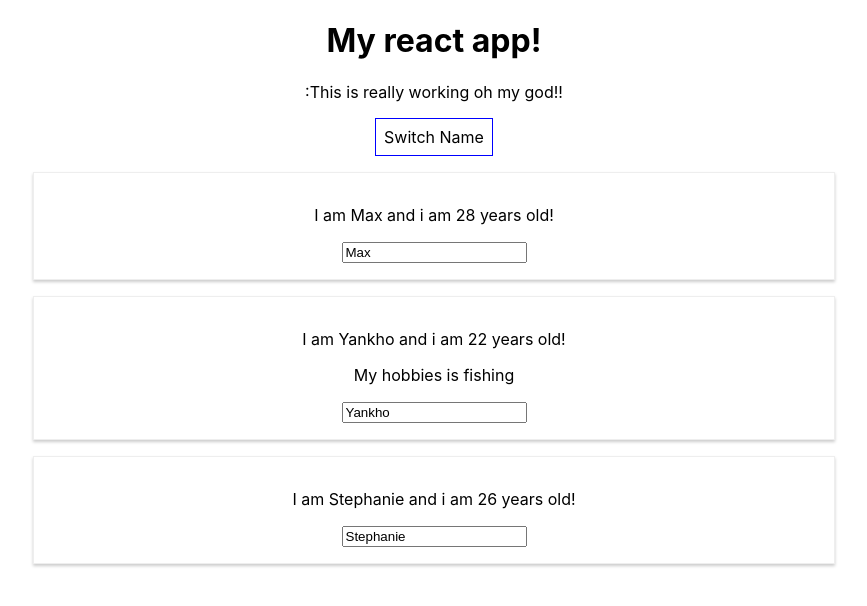
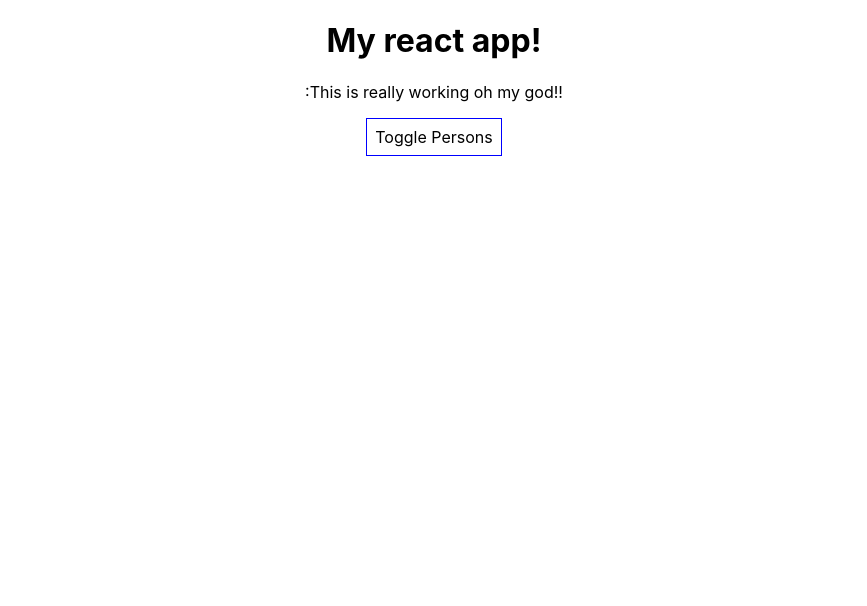
Before and after one commit to Mayankho/React-Practice, a React (Create React App) app in the folder burger-builder/: page / in a window 1280 px wide. Shown: the top 606 px of the page, without its empty margins (206-1073 px from the left). Built offline with nearby package versions, Linux system fonts and the light colour scheme.

Commit message:
Updated app routing to use map

```diff
--- a/burger-builder/src/App.js
+++ b/burger-builder/src/App.js
@@ -5,50 +5,74 @@ import Person from './Person/Person';
 class App extends Component {
   state = {
     persons: [
-      {name: 'Max', age: 28},
-      {name: 'Yankho', age: 22},
-      {name: 'Stephanie', age: 26}
+      { name: 'Max', age: 28 },
+      { name: 'Yankho', age: 22 },
+      { name: 'Stephanie', age: 26 }
+    ],
+
+    showPersons: false
+  }
+
+  nameChangedHandler = (event) => {
+    this.setState({
+      persons: [
+        { id : 'jkjs',name: 'Maxy', age: 28 },
+        { id : 'ljsdfkhdfk',name: event.target.value, age: 22 },
+        { id : 'jhfeiyrkdjie',name: 'Stephiepoo', age: 29 }
       ]
+    })
+
+  }
+
+  deletPersonHandler = (personIndex) => {
+
+    // const persons = this.state.persons.slice(); //This is only holding a pointer, did not set a new value,
+    const persons = [...this.state.persons];
+    persons.splice(personIndex, 1); // This removes one element forom the array
+    this.setState({persons : persons})// This was the one eleent that was spliced state
+
   }
 
 
+  togglePersonHandler = () => {
 
+    const doesShow = this.state.showPersons;
+    this.setState({ showPersons: !doesShow });
 
+    //
 
-
-  switchNameHandler = (newName) => {
-    // a click ={this.switchNameHandler}ny parargups any area were the par
-    //console.log('was clicked!');
-    //this.state.persons[0].name = 'Mayankho';
-    this.setState({persons :[
-      {name: newName, age: 28},
-      {name: 'Yankho', age: 22},
-      {name: 'Stephiepoo', age: 29}
-    ]})
-  }
-
-  nameChangedHandler = (event) => {
-    this.setState({persons :[
-      {name: 'Maxy', age: 28},
-      {name: event.target.value, age: 22},
-      {name: 'Stephiepoo', age: 29}
-    ]})
+    //this makes sure that the this keyword will always be returned back to that clas
 
   }
-
+// Everything inside of the render function gets re rendered every time react render again.
   render() {
 
-    const style  = {
+    const style = {
       backgroundColor: 'white',
-      font : 'inherit',
+      font: 'inherit',
       border: '1px solid blue',
       padding: '8px',
       cursor: 'pointer',
-      fontsize :'20px'
+      fontsize: '20px'
       //testing my commits
+    }
 
+    let persons = null;
 
+    if (this.state.showPersons){
+      persons =(
+        <div>
+          {this.state.persons.map((person, index) => {
+            return <Person
+            click={() => this.deletPersonHandler(index)}
+            name = {person.name}
+            age = {person.age}
+            key = {person.id}
+             />
+          })}
+      </div>
 
+      );
     }
 
 
@@ -58,19 +82,10 @@ class App extends Component {
         <h1>My react app!</h1>
         <p>:This is really working oh my god!!</p>
         <button
-      onClick= {this.switchNameHandler.bind(this,'Maxxy')}
-      style = {style}
-      >Switch Name</button>
-      <Person name ={this.state.persons[0].name} age={this.state.persons[0].age}
-      click ={this.switchNameHandler}
-      />
-      <Person name ={this.state.persons[1].name} age={this.state.persons[1].age}
-      click ={this.switchNameHandler.bind(this, 'Yaya')}
-      changed = {this.nameChangedHandler}
-      >My hobbies is fishing</Person>
-      <Person name ={this.state.persons[2].name} age={this.state.persons[2].age}
-      click ={this.switchNameHandler}
-      />
+          onClick={this.togglePersonHandler}
+          style={style}
+        >Toggle Persons </button>
+        {persons}
 
          </div>
     );
```
Lines whose indentation alone changed are shown as unchanged.
